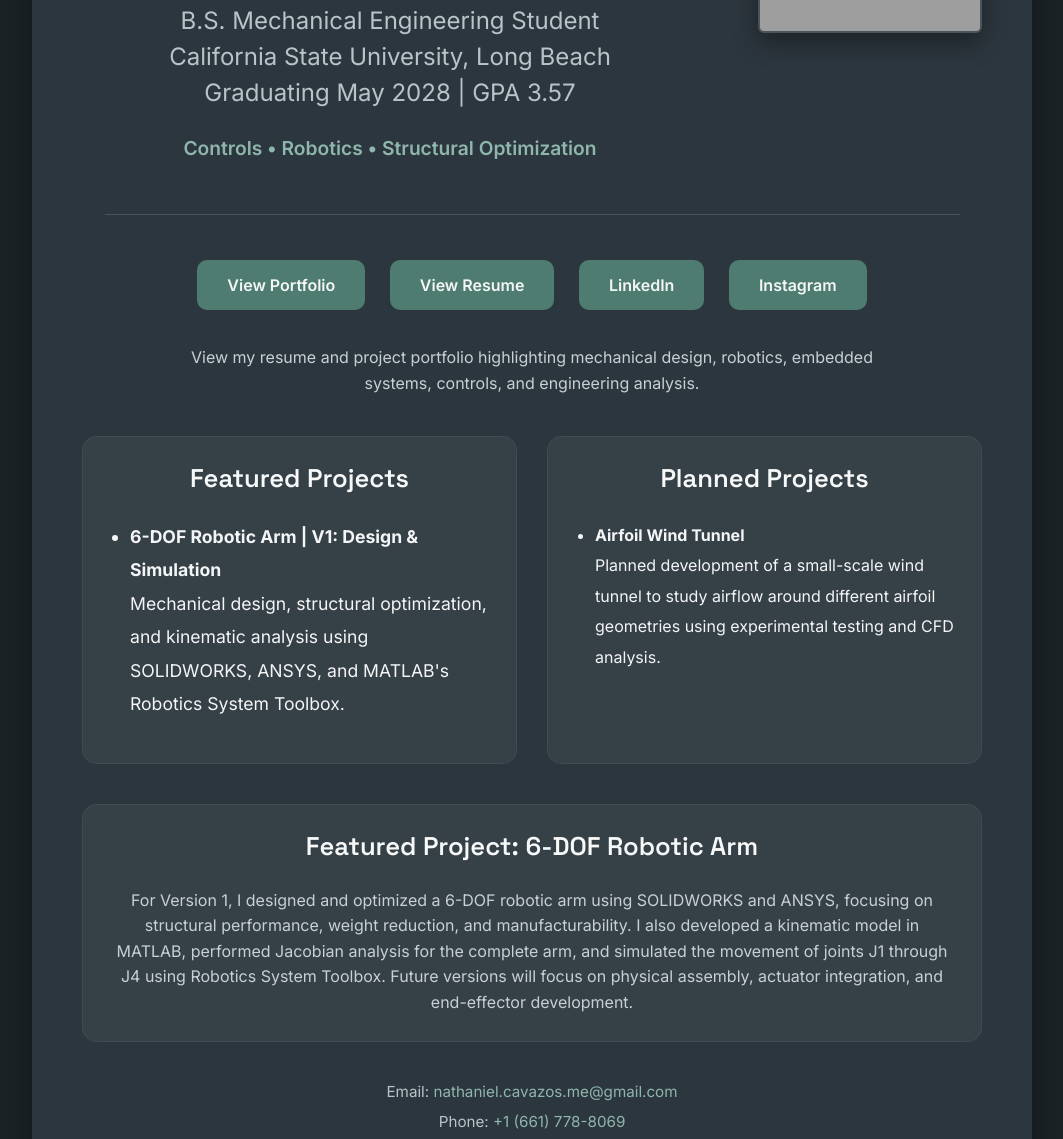
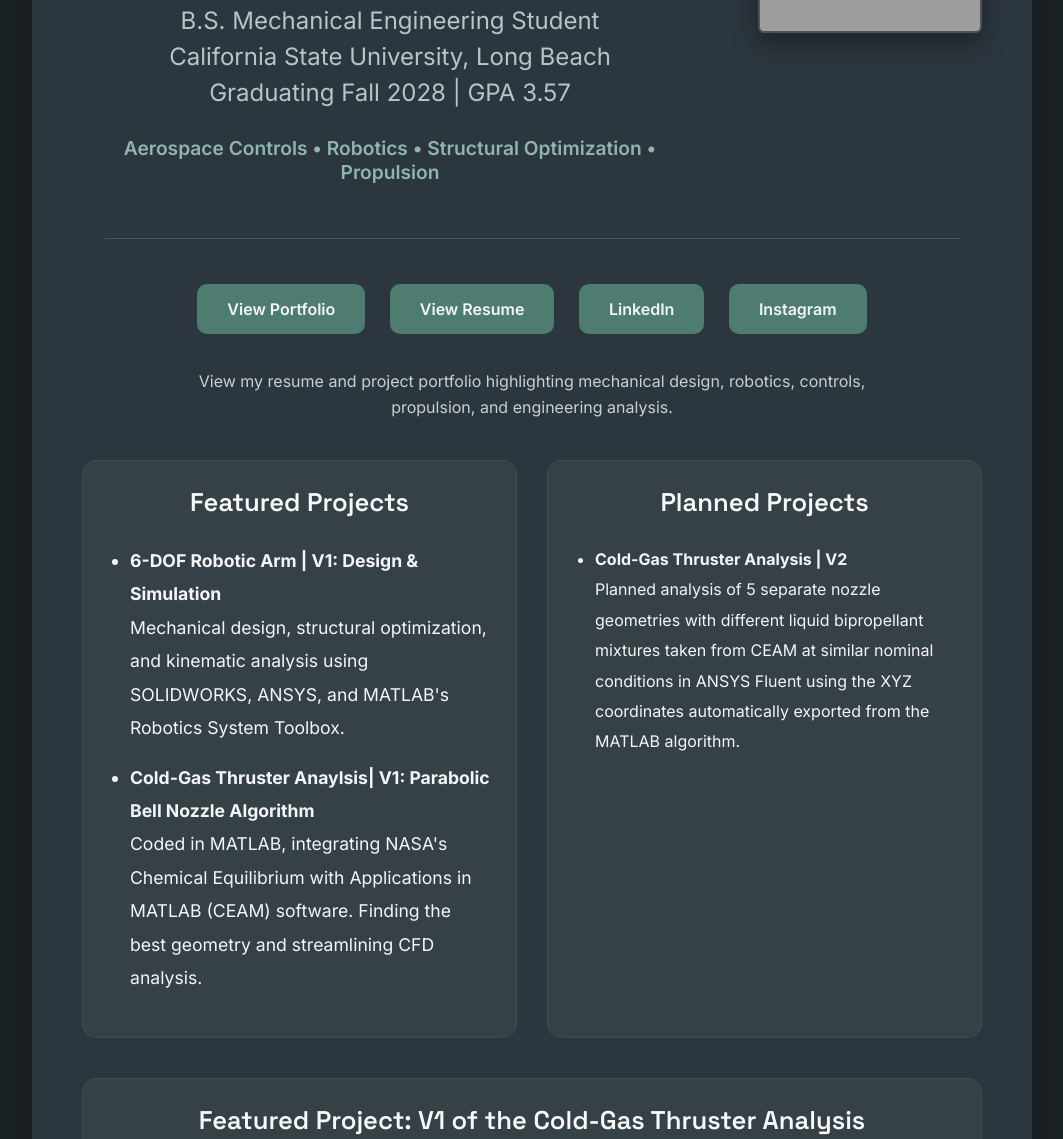
Before and after one commit to nathanielcavazos/nathanielcavazos.github.io, a plain HTML site: page index.html in a window 1280 px wide. Shown: the part 349-1488 px from the top of the page, without its empty margins (108-1171 px from the left). Drawn offline with Linux system fonts and the light colour scheme; grey boxes are pictures that could not be loaded.

Commit message:
Update index.html

```diff
--- a/index.html
+++ b/index.html
@@ -420,14 +420,14 @@
                     California State University, Long Beach
                     <br>
 
-                    Graduating May 2028 | GPA 3.57
+                    Graduating Fall 2028 | GPA 3.57
 
                 </h2>
 
 
                 <p class="subtitle">
 
-                    Controls • Robotics • Structural Optimization
+                    Aerospace Controls • Robotics • Structural Optimization • Propulsion
 
                 </p>
 
@@ -460,7 +460,7 @@
 
             <a
                 class="button"
-                href="portfolio.pdf"
+                href="Portfolio.pdf"
                 target="_blank"
             >
                 View Portfolio
@@ -510,7 +510,7 @@
         <p class="intro">
 
             View my resume and project portfolio highlighting mechanical design,
-            robotics, embedded systems, controls, and engineering analysis.
+            robotics, controls, propulsion, and engineering analysis.
 
         </p>
 
@@ -532,6 +532,13 @@
                         Mechanical design, structural optimization, and kinematic analysis using
                         SOLIDWORKS, ANSYS, and MATLAB's Robotics System Toolbox.
                     </li>
+                    <li>
+                        <strong>Cold-Gas Thruster Anaylsis| V1: Parabolic Bell Nozzle Algorithm</strong>
+                        <br>
+                        Coded in MATLAB, integrating NASA's Chemical Equilibrium with Applications
+                        in MATLAB (CEAM) software. Finding the best geometry and streamlining
+                        CFD analysis.
+                    </li>
                 </ul>
             </div>
 
@@ -540,10 +547,12 @@
                 <h3>Planned Projects</h3>
                 <ul>
                     <li>
-                        <strong>Airfoil Wind Tunnel</strong>
+                        <strong>Cold-Gas Thruster Analysis | V2</strong>
                         <br>
-                        Planned development of a small-scale wind tunnel to study airflow around
-                        different airfoil geometries using experimental testing and CFD analysis.
+                        Planned analysis of 5 separate nozzle geometries with different liquid
+                        bipropellant mixtures taken from CEAM at similar nominal conditions
+                        in ANSYS Fluent using the XYZ coordinates automatically exported from
+                        the MATLAB algorithm.
                     </li>
                 </ul>
             </div>
@@ -554,15 +563,17 @@
              FEATURED PROJECT DESCRIPTION
         ========================================= -->
         <div class="current">
-            <h3>Featured Project: 6-DOF Robotic Arm</h3>
+            <h3>Featured Project: V1 of the Cold-Gas Thruster Analysis</h3>
             <p>
-                For Version 1, I designed and optimized a 6-DOF robotic arm using
-                SOLIDWORKS and ANSYS, focusing on structural performance, weight
-                reduction, and manufacturability. I also developed a kinematic model
-                in MATLAB, performed Jacobian analysis for the complete arm, and
-                simulated the movement of joints J1 through J4 using Robotics System
-                Toolbox. Future versions will focus on physical assembly, actuator
-                integration, and end-effector development.
+                This project was coded in MATLAB and integrated with NASA's Chemical Equilibrium
+                with Applications in MATLAB (CEAM) software to compute combustion thermodynamic
+                data. This algorithm takes user-defined geometry ranges (throat/exit radii,
+                expansion ratios), ideal thrust, chamber scale, and gas reservoir parameters.
+                It evaluates 2,000+ geometries via 1-dimensional isentropic flow analysis,
+                filters down to a single optimal nozzle, prints flow results to the MATLAB
+                terminal, generates three figures (nozzle optimization, flow profiles, and transient
+                performance), and exports geometry data for ANSYS Fluent. Next, I will validate the
+                performance metrics in a 2D ANSYS Fluent flow simulation using matching parameters.
             </p>
         </div>
 
```
